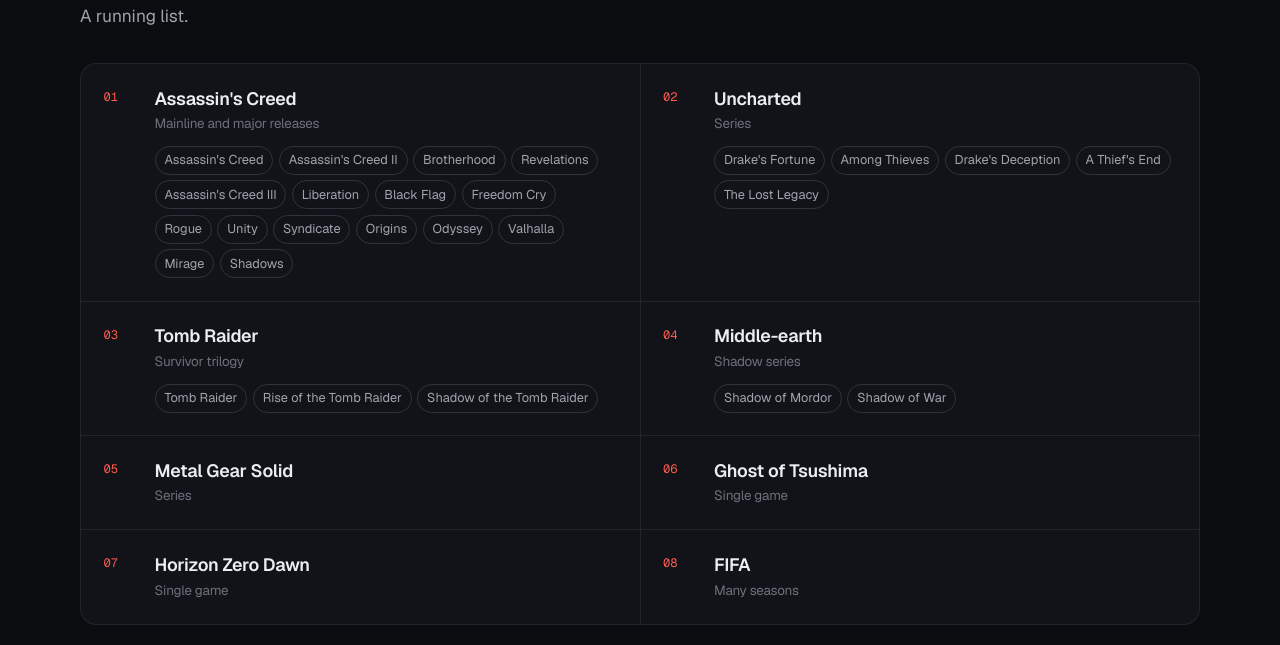
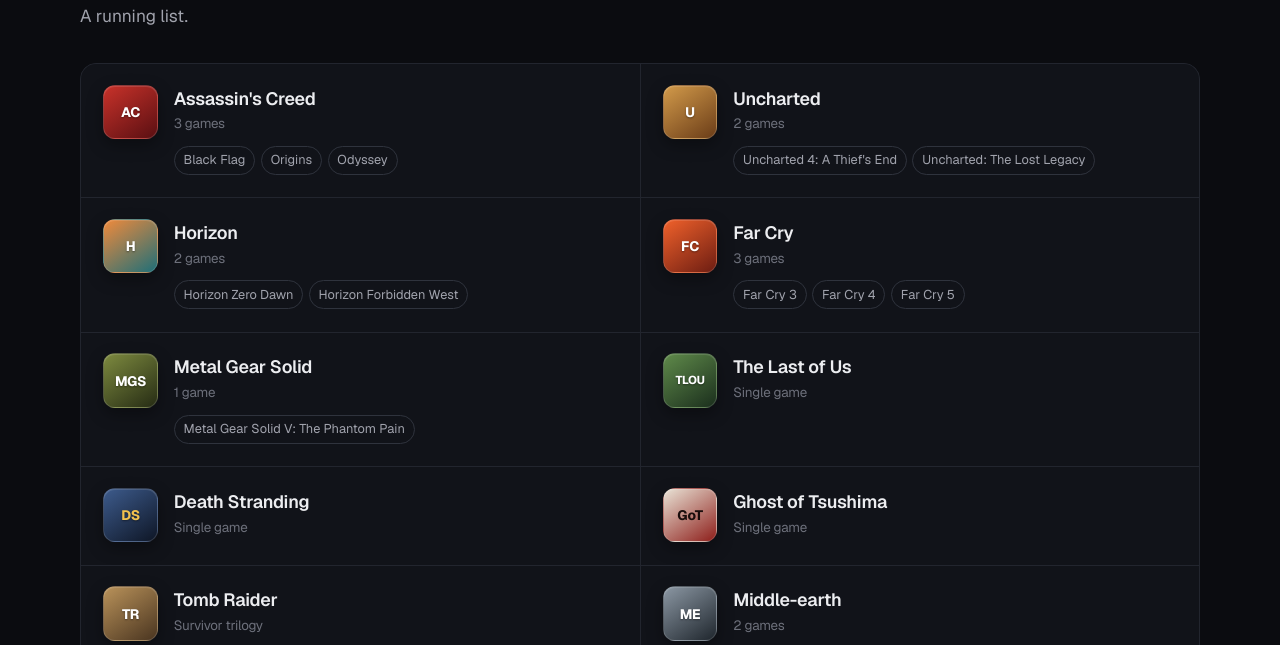
Before and after one commit to apurvg14/apurvg14.github.io, a plain HTML site: page games.html in a window 1280 px wide. Shown: the part 246-891 px from the top of the page. Drawn offline with Linux system fonts and the light colour scheme.

Commit message:
Update games list and add series icons

```diff
--- a/games.html
+++ b/games.html
@@ -19,7 +19,7 @@
 
     <script src="guard.js?v=20261127b"></script>
     <link rel="icon" href="favicon.svg" type="image/svg+xml" />
-    <link rel="stylesheet" href="styles.css?v=20261127b" />
+    <link rel="stylesheet" href="styles.css?v=20261127c" />
     <script src="script.js?v=20261127b" defer></script>
     <script src="count.js?v=20261125a" data-goatcounter="https://aourvg.goatcounter.com/count" async></script>
   </head>
@@ -53,40 +53,60 @@
       <section id="library" class="wrap page-body" aria-label="Game list">
         <div class="games">
           <article class="game">
-            <span class="no">01</span>
-            <h3>Assassin's Creed<small>Mainline and major releases</small></h3>
+            <span class="glyph g-ac" aria-hidden="true">AC</span>
+            <h3>Assassin's Creed<small>3 games</small></h3>
             <div class="game-list">
-              <span class="tag">Assassin's Creed</span>
-              <span class="tag">Assassin's Creed II</span>
-              <span class="tag">Brotherhood</span>
-              <span class="tag">Revelations</span>
-              <span class="tag">Assassin's Creed III</span>
-              <span class="tag">Liberation</span>
               <span class="tag">Black Flag</span>
-              <span class="tag">Freedom Cry</span>
-              <span class="tag">Rogue</span>
-              <span class="tag">Unity</span>
-              <span class="tag">Syndicate</span>
               <span class="tag">Origins</span>
               <span class="tag">Odyssey</span>
-              <span class="tag">Valhalla</span>
-              <span class="tag">Mirage</span>
-              <span class="tag">Shadows</span>
             </div>
           </article>
           <article class="game">
-            <span class="no">02</span>
-            <h3>Uncharted<small>Series</small></h3>
+            <span class="glyph g-uc" aria-hidden="true">U</span>
+            <h3>Uncharted<small>2 games</small></h3>
             <div class="game-list">
-              <span class="tag">Drake's Fortune</span>
-              <span class="tag">Among Thieves</span>
-              <span class="tag">Drake's Deception</span>
-              <span class="tag">A Thief's End</span>
-              <span class="tag">The Lost Legacy</span>
+              <span class="tag">Uncharted 4: A Thief's End</span>
+              <span class="tag">Uncharted: The Lost Legacy</span>
             </div>
           </article>
           <article class="game">
-            <span class="no">03</span>
+            <span class="glyph g-hz" aria-hidden="true">H</span>
+            <h3>Horizon<small>2 games</small></h3>
+            <div class="game-list">
+              <span class="tag">Horizon Zero Dawn</span>
+              <span class="tag">Horizon Forbidden West</span>
+            </div>
+          </article>
+          <article class="game">
+            <span class="glyph g-fc" aria-hidden="true">FC</span>
+            <h3>Far Cry<small>3 games</small></h3>
+            <div class="game-list">
+              <span class="tag">Far Cry 3</span>
+              <span class="tag">Far Cry 4</span>
+              <span class="tag">Far Cry 5</span>
+            </div>
+          </article>
+          <article class="game">
+            <span class="glyph g-mgs" aria-hidden="true">MGS</span>
+            <h3>Metal Gear Solid<small>1 game</small></h3>
+            <div class="game-list">
+              <span class="tag">Metal Gear Solid V: The Phantom Pain</span>
+            </div>
+          </article>
+          <article class="game">
+            <span class="glyph g-tlou" aria-hidden="true">TLOU</span>
+            <h3>The Last of Us<small>Single game</small></h3>
+          </article>
+          <article class="game">
+            <span class="glyph g-ds" aria-hidden="true">DS</span>
+            <h3>Death Stranding<small>Single game</small></h3>
+          </article>
+          <article class="game">
+            <span class="glyph g-got" aria-hidden="true">GoT</span>
+            <h3>Ghost of Tsushima<small>Single game</small></h3>
+          </article>
+          <article class="game">
+            <span class="glyph g-tr" aria-hidden="true">TR</span>
             <h3>Tomb Raider<small>Survivor trilogy</small></h3>
             <div class="game-list">
               <span class="tag">Tomb Raider</span>
@@ -95,32 +115,25 @@
             </div>
           </article>
           <article class="game">
-            <span class="no">04</span>
-            <h3>Middle-earth<small>Shadow series</small></h3>
+            <span class="glyph g-me" aria-hidden="true">ME</span>
+            <h3>Middle-earth<small>2 games</small></h3>
             <div class="game-list">
               <span class="tag">Shadow of Mordor</span>
               <span class="tag">Shadow of War</span>
             </div>
           </article>
           <article class="game">
-            <span class="no">05</span>
-            <h3>Metal Gear Solid<small>Series</small></h3>
-            <div class="game-list"></div>
-          </article>
-          <article class="game">
-            <span class="no">06</span>
-            <h3>Ghost of Tsushima<small>Single game</small></h3>
-            <div class="game-list"></div>
-          </article>
-          <article class="game">
-            <span class="no">07</span>
-            <h3>Horizon Zero Dawn<small>Single game</small></h3>
-            <div class="game-list"></div>
-          </article>
-          <article class="game">
-            <span class="no">08</span>
-            <h3>FIFA<small>Many seasons</small></h3>
-            <div class="game-list"></div>
+            <span class="glyph g-fifa" aria-hidden="true">FIFA</span>
+            <h3>FIFA and EA Sports FC<small>7 seasons</small></h3>
+            <div class="game-list">
+              <span class="tag">FIFA 14</span>
+              <span class="tag">FIFA 16</span>
+              <span class="tag">FIFA 17</span>
+              <span class="tag">FIFA 20</span>
+              <span class="tag">FIFA 23</span>
+              <span class="tag">EA Sports FC 25</span>
+              <span class="tag">EA Sports FC 26</span>
+            </div>
           </article>
         </div>
       </section>
--- a/styles.css
+++ b/styles.css
@@ -1000,19 +1000,44 @@ button {
 
 .game {
   display: grid;
-  grid-template-columns: 2.4rem minmax(0, 1fr);
+  grid-template-columns: 3.4rem minmax(0, 1fr);
   align-content: start;
-  column-gap: 0.8rem;
+  column-gap: 1rem;
   padding: 1.3rem 1.4rem 1.4rem;
   background: var(--bg-2);
 }
 
-.game .no {
-  padding-top: 0.2rem;
-  color: var(--red);
-  font-family: var(--mono);
-  font-size: 0.76rem;
+.game:last-child:nth-child(odd) {
+  grid-column: 1 / -1;
 }
+
+.glyph {
+  grid-row: 1 / span 2;
+  display: grid;
+  place-items: center;
+  width: 3.4rem;
+  height: 3.4rem;
+  border: 1px solid rgba(255, 255, 255, 0.14);
+  border-radius: 12px;
+  box-shadow: inset 0 1px 0 rgba(255, 255, 255, 0.12), 0 6px 16px rgba(0, 0, 0, 0.35);
+  color: #fff;
+  font-size: 0.86rem;
+  font-weight: 750;
+  letter-spacing: -0.02em;
+  text-shadow: 0 1px 2px rgba(0, 0, 0, 0.4);
+}
+
+.g-ac { background: linear-gradient(145deg, #c8322a, #5a0f12); }
+.g-uc { background: linear-gradient(145deg, #d29a4a, #6b3d18); }
+.g-hz { background: linear-gradient(145deg, #ef8a3c, #1f6f78); }
+.g-fc { background: linear-gradient(145deg, #f0612b, #6d1d12); }
+.g-mgs { background: linear-gradient(145deg, #7d8a3f, #262c14); }
+.g-tlou { background: linear-gradient(145deg, #5f8a4a, #1b2f1d); font-size: 0.72rem; }
+.g-ds { background: linear-gradient(145deg, #3d5b8c, #0e1626); color: #f2c14e; }
+.g-got { background: linear-gradient(145deg, #e9e3d6, #8e1f1b); color: #1a0d0c; text-shadow: none; }
+.g-tr { background: linear-gradient(145deg, #b9925a, #4a3520); }
+.g-me { background: linear-gradient(145deg, #8b97a3, #1f262d); }
+.g-fifa { background: linear-gradient(145deg, #2bb673, #0d3b66); font-size: 0.74rem; }
 
 .game h3 {
   font-size: 1.12rem;
```
Also changed, not shown: index.html (+1 -1 lines), photography.html (+1 -1 lines), resume.html (+1 -1 lines).
